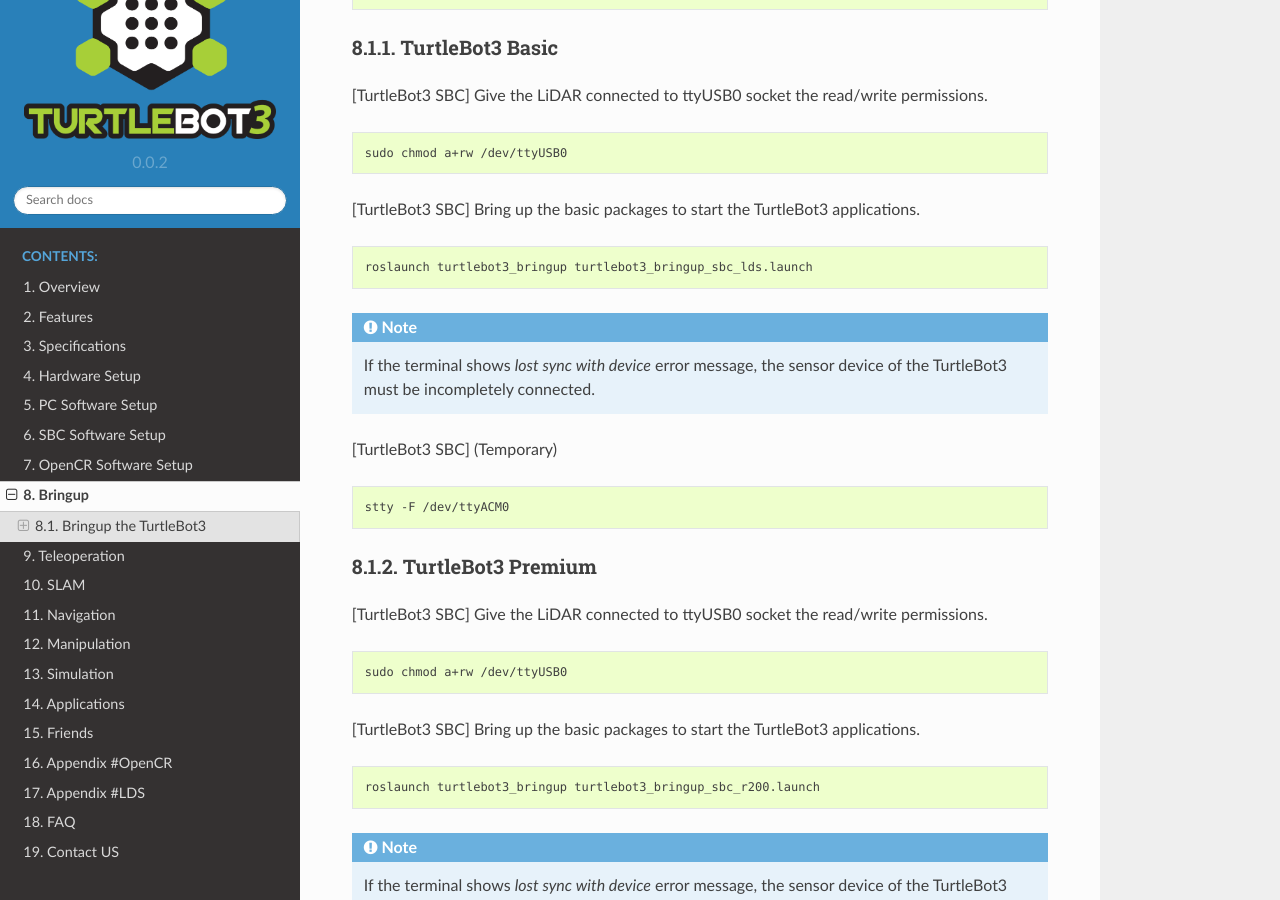
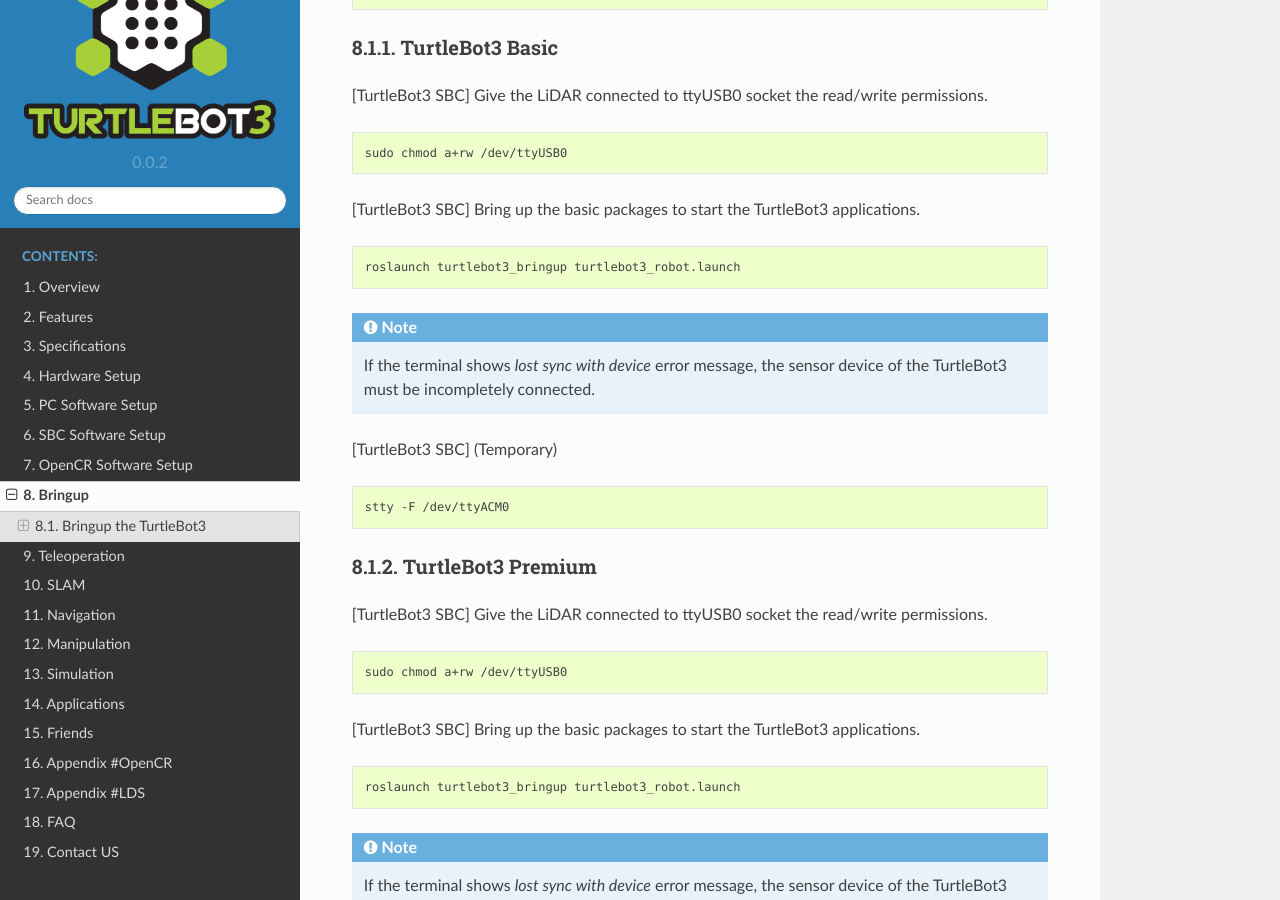
Before and after one commit to shivharis/turtlebot3_wiki, a Sphinx documentation site: the page built from docs/source/bringup.rst, in a window 1280 px wide and 900 px high, scrolled down 601 px. Built offline with Sphinx 7.4.7 and the Read the Docs theme 2.0.0, drawn with Linux system fonts in a browser that asks for light colours.

Commit message:
modified the launch files

```diff
--- a/docs/source/bringup.rst
+++ b/docs/source/bringup.rst
@@ -30,7 +30,7 @@
 
 .. code-block:: bash
 
-  roslaunch turtlebot3_bringup turtlebot3_bringup_sbc_lds.launch
+  roslaunch turtlebot3_bringup turtlebot3_robot.launch
 
 .. NOTE::
   If the terminal shows `lost sync with device` error message, the sensor device of the TurtleBot3 must be incompletely connected.
@@ -54,7 +54,7 @@
 
 .. code-block:: bash
 
-  roslaunch turtlebot3_bringup turtlebot3_bringup_sbc_r200.launch
+  roslaunch turtlebot3_bringup turtlebot3_robot.launch
 
 .. NOTE::
   If the terminal shows `lost sync with device` error message, the sensor device of the TurtleBot3 must be incompletely connected.
```
